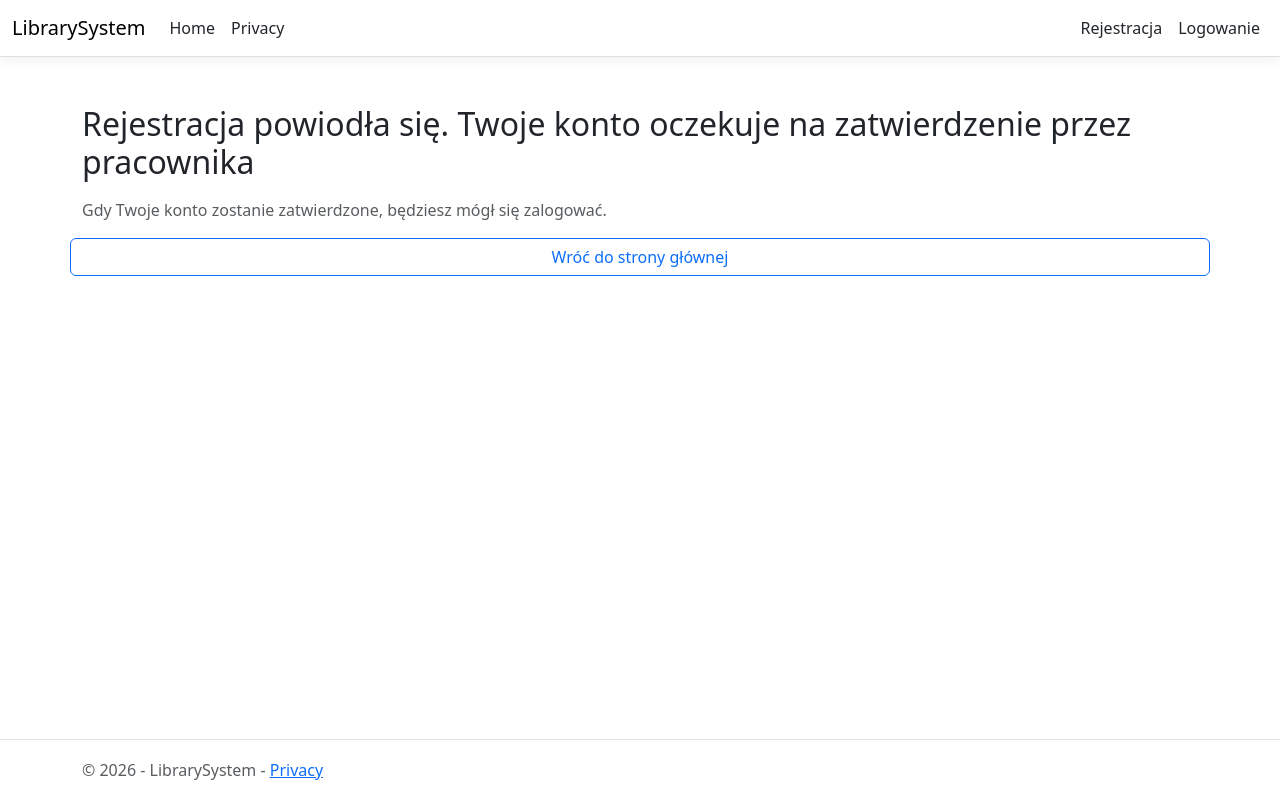
After one commit to LunsDs/library-system, an ASP.NET Core app: template LibrarySystem/Views/Auth/RegisterPending.cshtml in a window 1280 px wide. The commit adds this page. Run offline with ASP.NET Core 8, Linux system fonts and the light colour scheme; the template is opened without the code that fills it, so the values that code supplies are empty; style sheets or scripts are compiled from the project's sources.

Commit message:
feat: dodanie widoku RegisterPending z komunikatem o potrzebie zweryfikowania konta przez pracownika.

```diff
--- a/LibrarySystem/Views/Auth/Register.cshtml
+++ b/LibrarySystem/Views/Auth/Register.cshtml
@@ -24,7 +24,7 @@
         <div class="mb-3">
             <label asp-for="Password" class="form-label"></label>
             <input asp-for="Password" class="form-control" placeholder="••••••••" />
-            <span asp-validation-for="Password" class="text-danger small"></span>
+            <span asp-validation-for="Password"  class="text-danger small"></span>
         </div>
 
         <div class="mb-3">
--- /dev/null
+++ b/LibrarySystem/Views/Auth/RegisterPending.cshtml
@@ -0,0 +1,7 @@
+<div class="row justify-content-center mt-5">
+
+    <h2 class="mb-3">Rejestracja powiodła się. Twoje konto oczekuje na zatwierdzenie przez pracownika</h2>
+    <p class="text-muted">Gdy Twoje konto zostanie zatwierdzone, będziesz mógł się zalogować.</p>
+    <a asp-controller="Home" asp-action="Index" class="btn btn-outline-primary">Wróć do strony głównej</a>
+
+</div>
```
Also changed, not shown: LibrarySystem/Controllers/AuthController.cs (+7 -1 lines).
